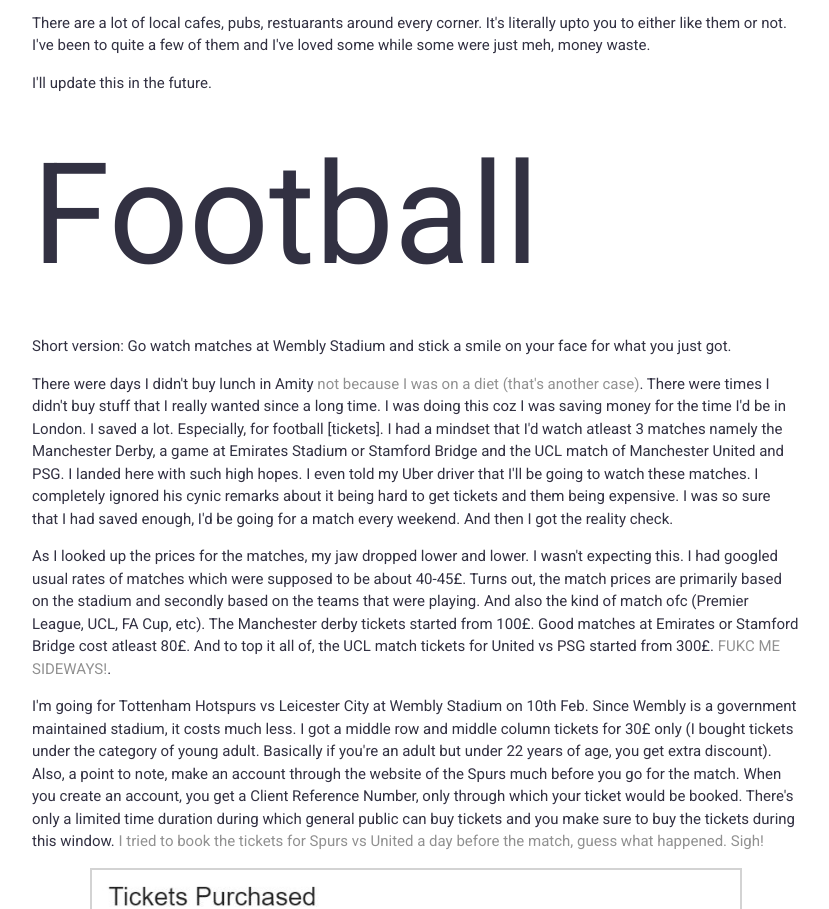
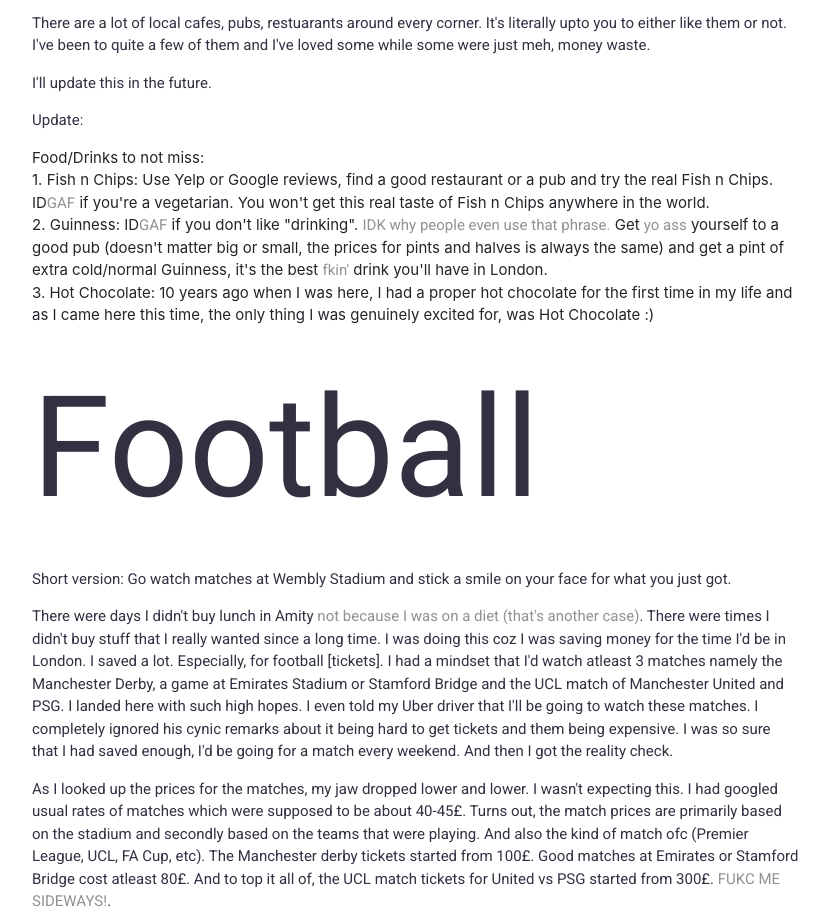
Before and after one commit to SMak06/Portfolio, a plain HTML site: page blog.html in a window 1280 px wide. Shown: the part 9817-10726 px from the top of the page, without its empty margins (224-1053 px from the left). Drawn offline with nearby package versions, Linux system fonts and the light colour scheme.

Commit message:
food updated

```diff
--- a/blog.html
+++ b/blog.html
@@ -171,6 +171,13 @@
             <p>I don't go to these stores everytime nor am I asking you to. But it's the best way to budget while having a lot of options. The second most important place you'll find in London is the McDonald's. Their cheeseburgers are a hungry man's paradise. McDonald's is one of the cheapest options as well amongst Subway, KFC, Burger King, etc which are priced in a very similar way but are much better than what you get in India. There's a lot Starbucks and Costa's here as well, along with a very successful chain here known as Pret A Manger. They have really good hot beverages.</p>
             <p>There are a lot of local cafes, pubs, restuarants around every corner. It's literally upto you to either like them or not. I've been to quite a few of them and I've loved some while some were just meh, money waste. </p>
             <p>I'll update this in the future.</p>
+            <p>Update:</p>
+            Food/Drinks to not miss:
+            <ul>
+              <li>1. Fish n Chips: Use Yelp or Google reviews, find a good restaurant or a pub and try the real Fish n Chips. ID<span class="comment">GAF</span> if you're a vegetarian. You won't get this real taste of Fish n Chips anywhere in the world.</li>
+              <li>2. Guinness: ID<span class="comment">GAF</span> if you don't like "drinking". <span class="comment">IDK why people even use that phrase.</span> Get <span class="comment">yo ass</span> yourself to a good pub (doesn't matter big or small, the prices for pints and halves is always the same) and get a pint of extra cold/normal Guinness, it's the best <span class="comment">fkin'</span> drink you'll have in London.</li>
+              <li>3. Hot Chocolate: 10 years ago when I was here, I had a proper hot chocolate for the first time in my life and as I came here this time, the only thing I was genuinely excited for, was Hot Chocolate :)</li>
+            </ul>
             <p id="football" class="topic"> Football </p>
             <p>Short version: Go watch matches at Wembly Stadium and stick a smile on your face for what you just got.</p>
             <p>There were days I didn't buy lunch in Amity <span class="comment">not because I was on a diet (that's another case)</span>. There were times I didn't buy stuff that I really wanted since a long time. I was doing this coz I was saving money for the time I'd be in London. I saved a lot. Especially, for football [tickets]. I had a mindset that I'd watch atleast 3 matches namely the Manchester Derby, a game at Emirates Stadium or Stamford Bridge and the UCL match of Manchester United and PSG. I landed here with such high hopes. I even told my Uber driver that I'll be going to watch these matches. I completely ignored his cynic remarks about it being hard to get tickets and them being expensive. I was so sure that I had saved enough, I'd be going for a match every weekend. And then I got the reality check.</p>
```
Also changed, not shown: 1 other file.
